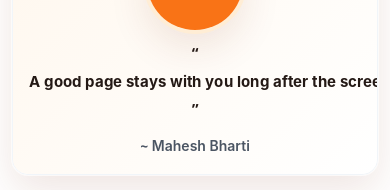
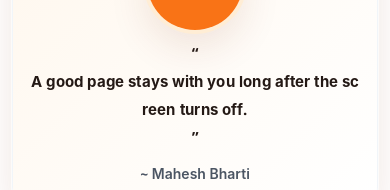
Before and after one commit to bipul1999/pdf-book-store, a React (Vite) app in the folder client/: page / in a window 390 px wide. Shown: the part 159-349 px from the top of the page. Built offline with nearby package versions, Linux system fonts and the light colour scheme; no server answers.

Commit message:
Fix quote falling rotation

```diff
--- a/client/src/index.css
+++ b/client/src/index.css
@@ -130,6 +130,10 @@ a { color: inherit; text-decoration: none; }
     white-space: nowrap;
   }
 
+  .falling-word-wrap {
+    white-space: normal;
+  }
+
   body {
     padding-top: 60px;
     padding-bottom: 72px;
--- a/client/src/pages/Home.jsx
+++ b/client/src/pages/Home.jsx
@@ -6,6 +6,14 @@ import BookCard from "../components/BookCard.jsx";
 import { FallingLetters } from "../components/Layout.jsx";
 
 const FOUR_HOURS_MS = 4 * 60 * 60 * 1000;
+
+function currentQuoteSlot() {
+  return Math.floor(Date.now() / FOUR_HOURS_MS);
+}
+
+function msUntilNextQuoteSlot() {
+  return FOUR_HOURS_MS - (Date.now() % FOUR_HOURS_MS);
+}
 
 const defaultQuote = {
   quote: "किताबें केवल शब्द नहीं होतीं, वे जीवन को समझने की एक शांत रोशनी होती हैं।",
@@ -44,7 +52,7 @@ export default function Home() {
   const [loading, setLoading] = useState(true);
   const [bookOffset, setBookOffset] = useState(0);
   const [isBookTransitioning, setIsBookTransitioning] = useState(false);
-  const [quoteSlot, setQuoteSlot] = useState(() => Math.floor(Date.now() / FOUR_HOURS_MS));
+  const [quoteSlot, setQuoteSlot] = useState(() => currentQuoteSlot());
 
   useEffect(() => {
     async function loadHome() {
@@ -66,10 +74,18 @@ export default function Home() {
   }, []);
 
   useEffect(() => {
-    const timer = setInterval(() => {
-      setQuoteSlot(Math.floor(Date.now() / FOUR_HOURS_MS));
-    }, 60 * 1000);
-    return () => clearInterval(timer);
+    let intervalTimer;
+    const timeoutTimer = setTimeout(() => {
+      setQuoteSlot(currentQuoteSlot());
+      intervalTimer = setInterval(() => {
+        setQuoteSlot(currentQuoteSlot());
+      }, FOUR_HOURS_MS);
+    }, msUntilNextQuoteSlot());
+
+    return () => {
+      clearTimeout(timeoutTimer);
+      clearInterval(intervalTimer);
+    };
   }, []);
 
   useEffect(() => {
@@ -116,7 +132,7 @@ export default function Home() {
               <div className="min-w-0 text-center md:text-left">
                 <p className="text-[15px] font-bold leading-7 text-ink sm:text-lg sm:leading-8 md:text-xl md:leading-9">
                   <span aria-hidden="true">&ldquo;</span>
-                  <FallingLetters key={`quote-${quoteSlot}`} text={activeQuote.quote || defaultQuote.quote} className="quote-fall-word" startDelay={0.65} wrap />
+                  <FallingLetters key={`quote-${quoteSlot}-${activeQuote.quote}`} text={activeQuote.quote || defaultQuote.quote} className="quote-fall-word" startDelay={0.2} wrap />
                   <span aria-hidden="true">&rdquo;</span>
                 </p>
                 <p className="mt-3 text-sm font-semibold text-gray-600">
```
